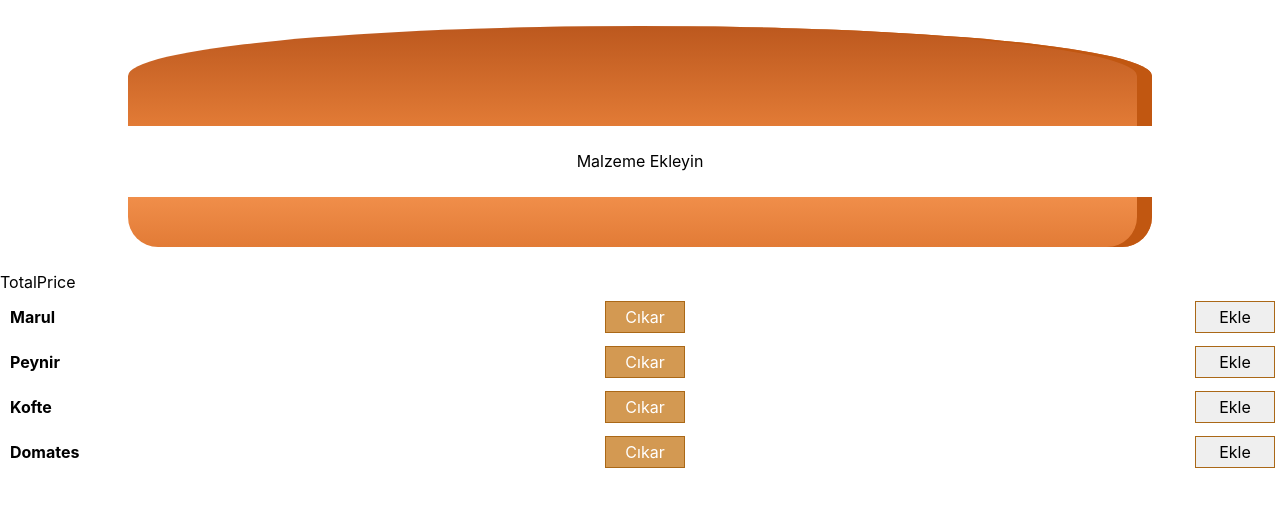
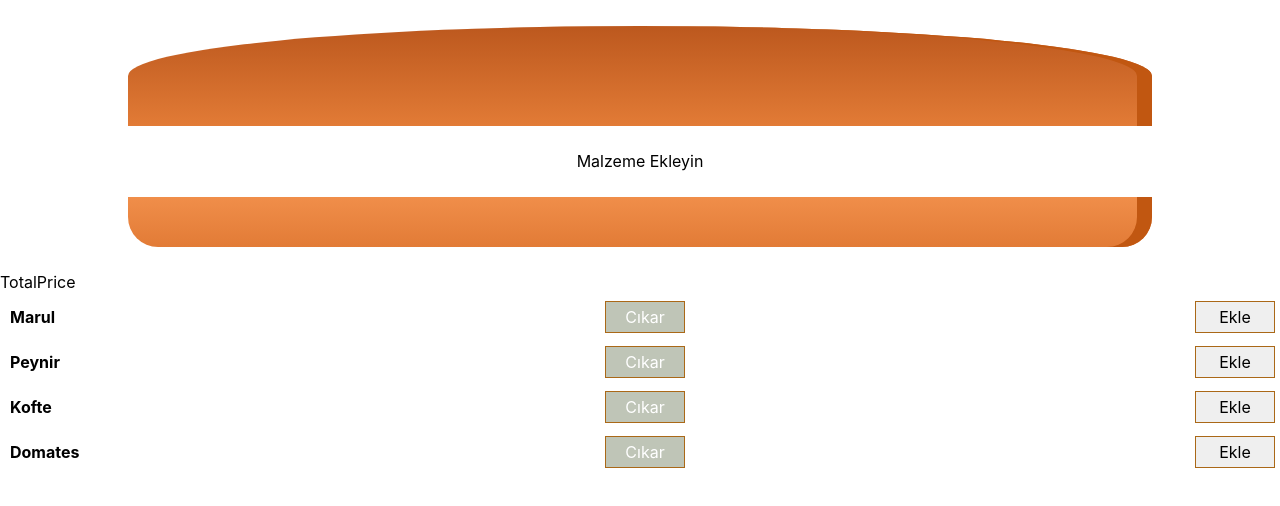
Before and after one commit to Frontend-Bootcamp-Istanbul/burger-builder, a React (Create React App) app: page / in a window 1280 px wide. Shown: the top 506 px of the page. Built offline with nearby package versions, Linux system fonts and the light colour scheme.

Commit message:
make less button disabled

```diff
--- a/src/App.css
+++ b/src/App.css
@@ -200,3 +200,8 @@
   background-color: #99703F;
   color: white;
 }
+
+.BuildControl .Less.disabled {
+  cursor: not-allowed;
+  background: #bfc5b7;
+}
--- a/src/App.js
+++ b/src/App.js
@@ -49,6 +49,7 @@ class App extends React.Component {
                 <ItemList items={ingrediends}
                           malzemeEkle={this.malzemeEkle}
                           malzemeCikar={this.malzemeCikar}
+                          selectedIngredients={this.state.ingredients}
                 />
             </div>
         );
--- a/src/components/Item/Item.js
+++ b/src/components/Item/Item.js
@@ -9,9 +9,11 @@ function Item(props) {
             <div className="Label">
                 {props.name}
             </div>
-            <button className="Less" onClick={() => {
-                props.malzemeCikar(props);
-            }}>Cıkar</button>
+            {
+                props.butonGoster ? <button className="Less" onClick={() => {
+                    props.malzemeCikar(props);
+                }}>Cıkar</button> : <button className="Less disabled">Cıkar</button>
+            }
             <button className="more" onClick={() => {
                 props.malzemeEkle(props);
             }}>Ekle</button>
--- a/src/components/ItemList/ItemList.js
+++ b/src/components/ItemList/ItemList.js
@@ -6,9 +6,13 @@ function ItemList(props) {
         <div>
             {
                 props.items.map((item) => {
+                    const icindeVarMi = props.selectedIngredients.find((ingredient) => {
+                        return ingredient.name === item.name;
+                    });
                     return <Item key={item.id} {...item}
                                  malzemeEkle={props.malzemeEkle}
                                 malzemeCikar={props.malzemeCikar}
+                                butonGoster={icindeVarMi}
                     />
                 })
             }
```
